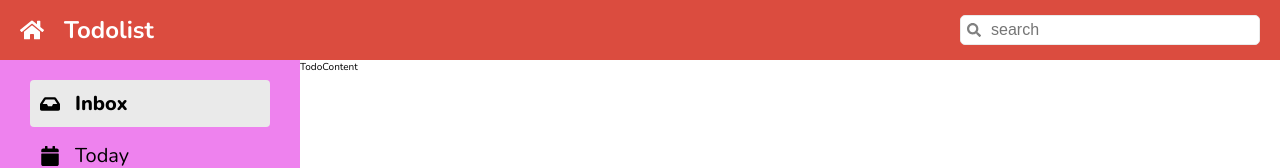
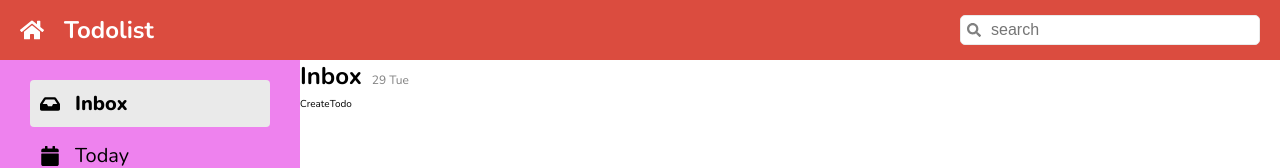
Before and after one commit to pornrapat309/cc15-todolist-pornrapat, a React (Create React App) app: page / in a window 1280 px wide. Shown: the top 168 px of the page. Built offline with nearby package versions, Linux system fonts and the light colour scheme.

Commit message:
CreatTodo

```diff
--- a/src/app/App.jsx
+++ b/src/app/App.jsx
@@ -3,6 +3,8 @@ import {FaCalendar, FaCalendarAlt, FaChevronDown, FaHome, FaInbox} from 'react-i
 import Header from '../component/Header';
 import Listitem from '../component/Listitem';
 import Lists from '../component/Lists';
+import TodoHeader from '../component/Todo/TodoHeader';
+import TodoCreate from '../component/Todo/TodoCreate';
 
 function App() {
 
@@ -40,7 +42,13 @@ function App() {
             </section>
           </aside>
         </div>
-        <div classNAme="todo__content">TodoContent</div>
+        <div classNAme="todo__content">
+          <main className='todo__container'>
+            <TodoHeader />
+            <TodoCreate />
+          </main>
+
+        </div>
     </div>
   );
 }
--- a/src/app/App.scss
+++ b/src/app/App.scss
@@ -71,5 +71,10 @@
     &__text {
         font-weight: inherit;
     }
+}
 
+.todo__container {
+    display: flex;
+    flex-direction: column;
+    gap: 5px;
 }
--- /dev/null
+++ b/src/component/Todo/TodoCreate.jsx
@@ -0,0 +1,9 @@
+import React from 'react';
+import styles from './TodoCreate.module.scss';
+
+
+function CreateTodo() {
+    return <div>CreateTodo</div>
+}
+
+export default CreateTodo
--- /dev/null
+++ b/src/component/Todo/TodoHeader.jsx
@@ -0,0 +1,14 @@
+import styles from './TodoHeader.module.scss';
+
+function TodoHeader() {
+    const today = new Date()
+    const options = {day: 'numeric', weekday: "short", monst: 'short'}
+    return (
+        <div className={styles.header}>
+            <h1 className={styles.header__text}>Inbox</h1>
+            <span className={styles.header__date}>{today.toLocaleDateString('en-Us', options)}</span>
+        </div>
+    )
+}
+
+export default TodoHeader;
--- /dev/null
+++ b/src/component/Todo/TodoHeader.module.scss
@@ -0,0 +1,18 @@
+@import '../../index.scss';
+
+.header {
+    display: flex;
+    align-items: baseline;
+    gap: 10px;
+
+    &__text {
+        font-size: 2.4rem;
+
+    }
+
+    &__date {
+        font-size: 1.2rem;
+        color: $grey-dark;
+    }
+
+}
```
Also changed, not shown: src/component/Todo/TodoCreate.module.scss (added).
